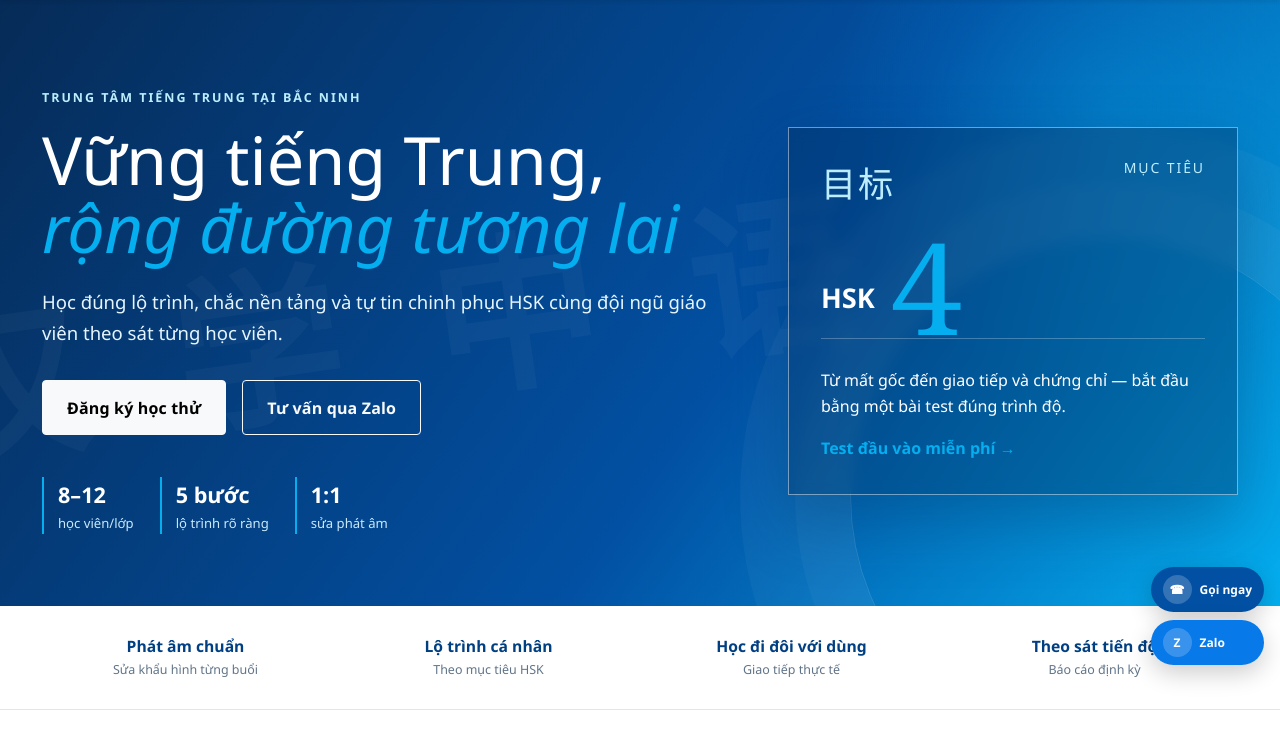
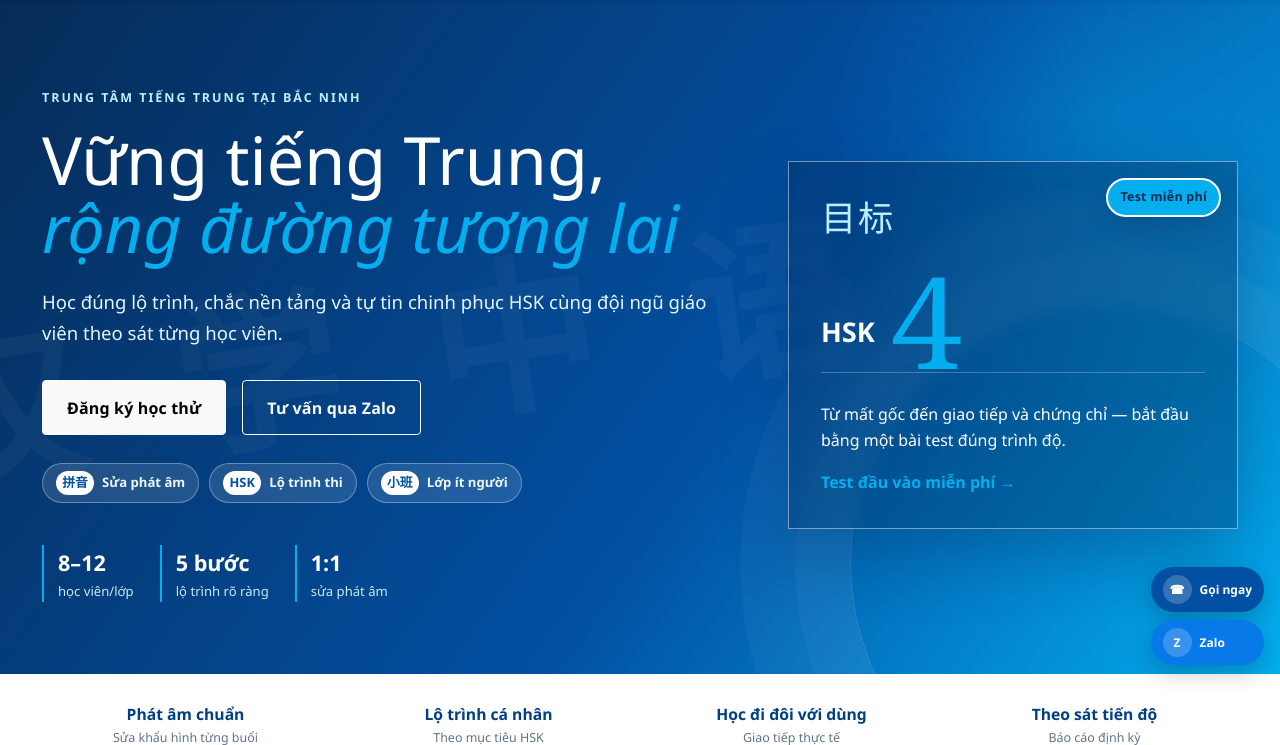
Before and after one commit to Nguyennh-Tu-11226661/tan-hoang-huynh-hsk, a Django app: page / in a window 1280 px wide. Shown: the part 117-862 px from the top of the page. Run offline with Django 5.2, Linux system fonts and the light colour scheme; data comes from the database, SQL or seed files in the repository; data that the repository does not hold is empty; parts of the project's set-up code (start-up, migrations or seed data) failed here and were passed over.

Commit message:
Add homepage visual stickers

```diff
--- a/tan-hoang-huynh-hsk/static/css/site.css
+++ b/tan-hoang-huynh-hsk/static/css/site.css
@@ -158,6 +158,36 @@ h3 { font-size: 1.3rem; }
 .home-hero h1 { max-width: 720px; margin: 18px 0 25px; font-size: clamp(3.4rem, 5.2vw, 5.9rem); }
 .home-hero h1 span { color: var(--gold); font-style: italic; }
 .hero-copy { max-width: 670px; margin-bottom: 32px; color: #e5f5ff; font-size: 1.16rem; }
+.hero-stickers {
+    display: flex;
+    flex-wrap: wrap;
+    gap: 10px;
+    margin-top: 28px;
+}
+.hero-stickers span {
+    display: inline-flex;
+    align-items: center;
+    gap: 8px;
+    min-height: 38px;
+    padding: 7px 13px;
+    border: 1px solid rgba(255,255,255,.32);
+    border-radius: 999px;
+    background: rgba(255,255,255,.12);
+    color: #ecf8ff;
+    font-size: .82rem;
+    font-weight: 750;
+    backdrop-filter: blur(7px);
+}
+.hero-stickers b {
+    display: inline-grid;
+    place-items: center;
+    min-width: 38px;
+    height: 24px;
+    border-radius: 999px;
+    background: #fff;
+    color: var(--red);
+    font-size: .8rem;
+}
 .hero-trust { display: flex; flex-wrap: wrap; gap: 26px; margin-top: 42px; color: #c9e9fb; font-size: .82rem; }
 .hero-trust span { display: flex; flex-direction: column; padding-left: 14px; border-left: 2px solid var(--gold); }
 .hero-trust b { color: #fff; font-size: 1.35rem; }
@@ -171,6 +201,21 @@ h3 { font-size: 1.3rem; }
     background: rgba(2,43,87,.36);
     box-shadow: 0 26px 60px rgba(2, 43, 87, .3);
     backdrop-filter: blur(7px);
+}
+.hero-card-sticker {
+    position: absolute;
+    z-index: 3;
+    top: 16px;
+    right: 16px;
+    padding: 7px 12px;
+    border: 2px solid #fff;
+    border-radius: 999px;
+    background: var(--gold);
+    color: var(--red-deep);
+    font-size: .78rem;
+    font-weight: 850;
+    letter-spacing: .02em;
+    box-shadow: 0 10px 25px rgba(2,43,87,.22);
 }
 .hero-card-media {
     display: block;
--- a/tan-hoang-huynh-hsk/templates/core/home.html
+++ b/tan-hoang-huynh-hsk/templates/core/home.html
@@ -1,4 +1,5 @@
 {% extends "base.html" %}
+{% load static %}
 {% block title %}Trung tâm Tiếng Trung Tân Hoàng Huynh HSK Bắc Ninh{% endblock %}
 {% block meta_description %}Trung tâm tiếng Trung Bắc Ninh: lớp HSK sĩ số nhỏ, luyện thi theo lộ trình, học thử và test đầu vào miễn phí tại Tân Hoàng Huynh HSK.{% endblock %}
 {% block content %}
@@ -18,6 +19,11 @@
                     {% endif %}
                     {% if site_contact.zalo_url %}<a class="btn btn-outline-light btn-lg" href="{{ site_contact.zalo_url }}" target="_blank" rel="noopener">Tư vấn qua Zalo</a>{% endif %}
                 </div>
+                <div class="hero-stickers" aria-label="Điểm nổi bật">
+                    <span><b>拼音</b> Sửa phát âm</span>
+                    <span><b>HSK</b> Lộ trình thi</span>
+                    <span><b>小班</b> Lớp ít người</span>
+                </div>
                 <div class="hero-trust">
                     <span><b>8–12</b> học viên/lớp</span>
                     <span><b>5 bước</b> lộ trình rõ ràng</span>
@@ -26,6 +32,7 @@
             </div>
             <div class="col-lg-5">
                 <div class="hero-card">
+                    <div class="hero-card-sticker">Test miễn phí</div>
                     {% if banner.image %}<img class="hero-card-media" src="{{ banner.image.url }}" alt="{{ banner.title }}">{% endif %}
                     <div class="hero-card-top">
                         <span>目标</span>
@@ -76,6 +83,11 @@
             <h2>5 bước chạm mục tiêu tiếng Trung</h2>
             <p>Mỗi học viên có một điểm xuất phát khác nhau, nhưng đều cần một đường đi rõ ràng.</p>
         </div>
+        <div class="study-stickers" aria-label="Ghi chú học tập">
+            <span>Nghe nói từ buổi đầu</span>
+            <span>Chữa lỗi từng người</span>
+            <span>Bám sát mục tiêu HSK</span>
+        </div>
         <div class="roadmap">
             <div class="road-step"><b>01</b><span>测</span><h3>Test đầu vào</h3><p>Kiểm tra nghe, đọc, phát âm và mục tiêu.</p></div>
             <div class="road-step"><b>02</b><span>班</span><h3>Xếp lớp phù hợp</h3><p>Đúng trình độ, khung giờ và nhịp học.</p></div>
@@ -94,6 +106,16 @@
                 <h2>Học thật, tiến bộ thật, dùng được thật</h2>
                 <p class="lead">Chúng tôi không chạy theo số lượng lớp. Mỗi lớp được thiết kế đủ nhỏ để giáo viên biết bạn đang vướng ở đâu.</p>
                 <a class="btn btn-brand" href="{% url 'core:about' %}">Hiểu thêm về trung tâm</a>
+                <div class="learning-snapshots" aria-label="Không khí lớp học">
+                    <figure>
+                        <img src="{% static 'img/demo/lop-giao-tiep-hsk.jpg' %}" alt="Lớp giao tiếp HSK" loading="lazy">
+                        <figcaption>Luyện nói theo tình huống</figcaption>
+                    </figure>
+                    <figure>
+                        <img src="{% static 'img/demo/thi-thu-hsk.jpg' %}" alt="Thi thử HSK định kỳ" loading="lazy">
+                        <figcaption>Thi thử bám chuẩn HSK</figcaption>
+                    </figure>
+                </div>
             </div>
             <div class="col-lg-7">
                 <div class="reason-grid">
```
Also changed, not shown: other parts of tan-hoang-huynh-hsk/static/css/site.css (+64 -0 lines).
